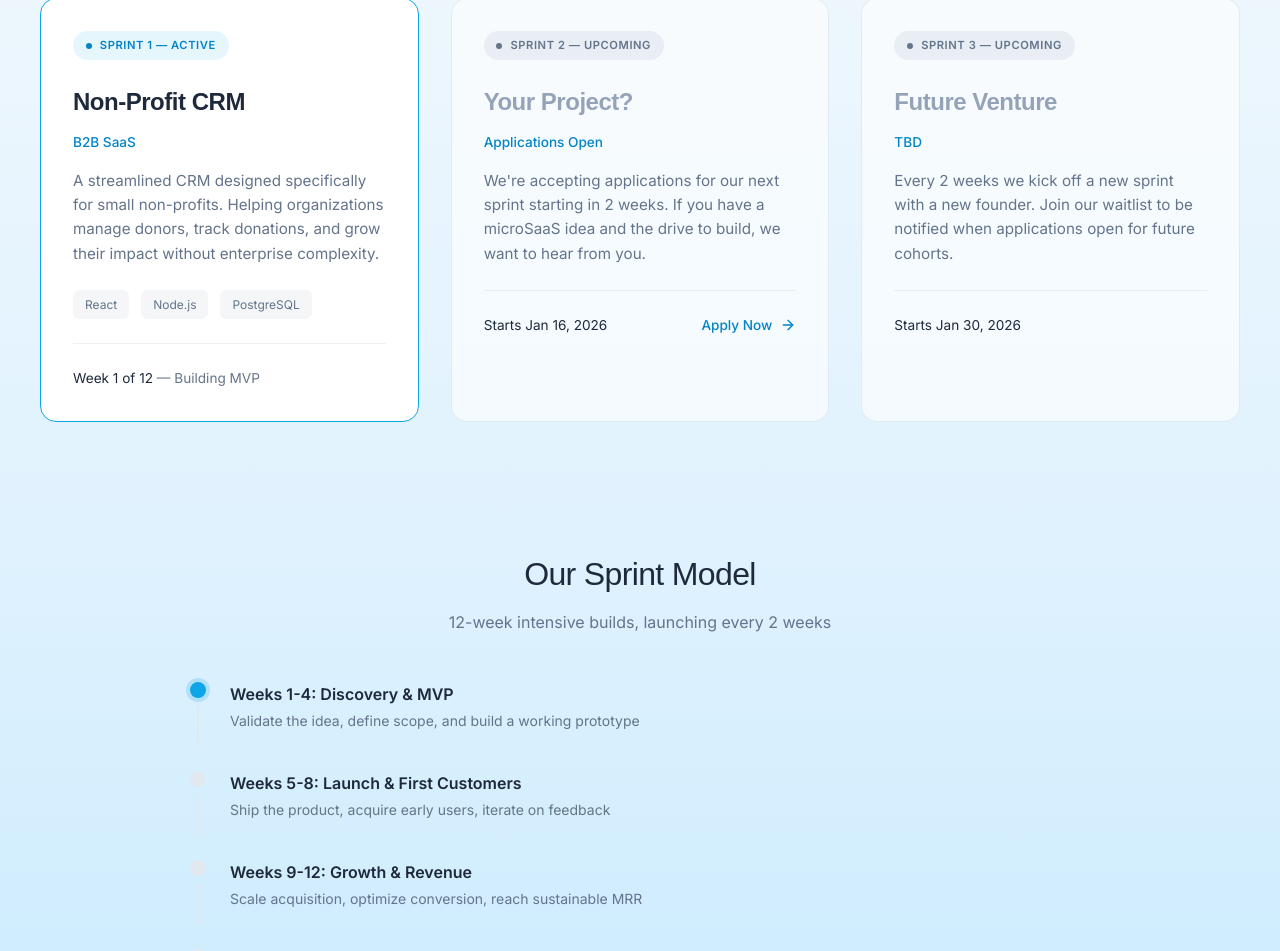
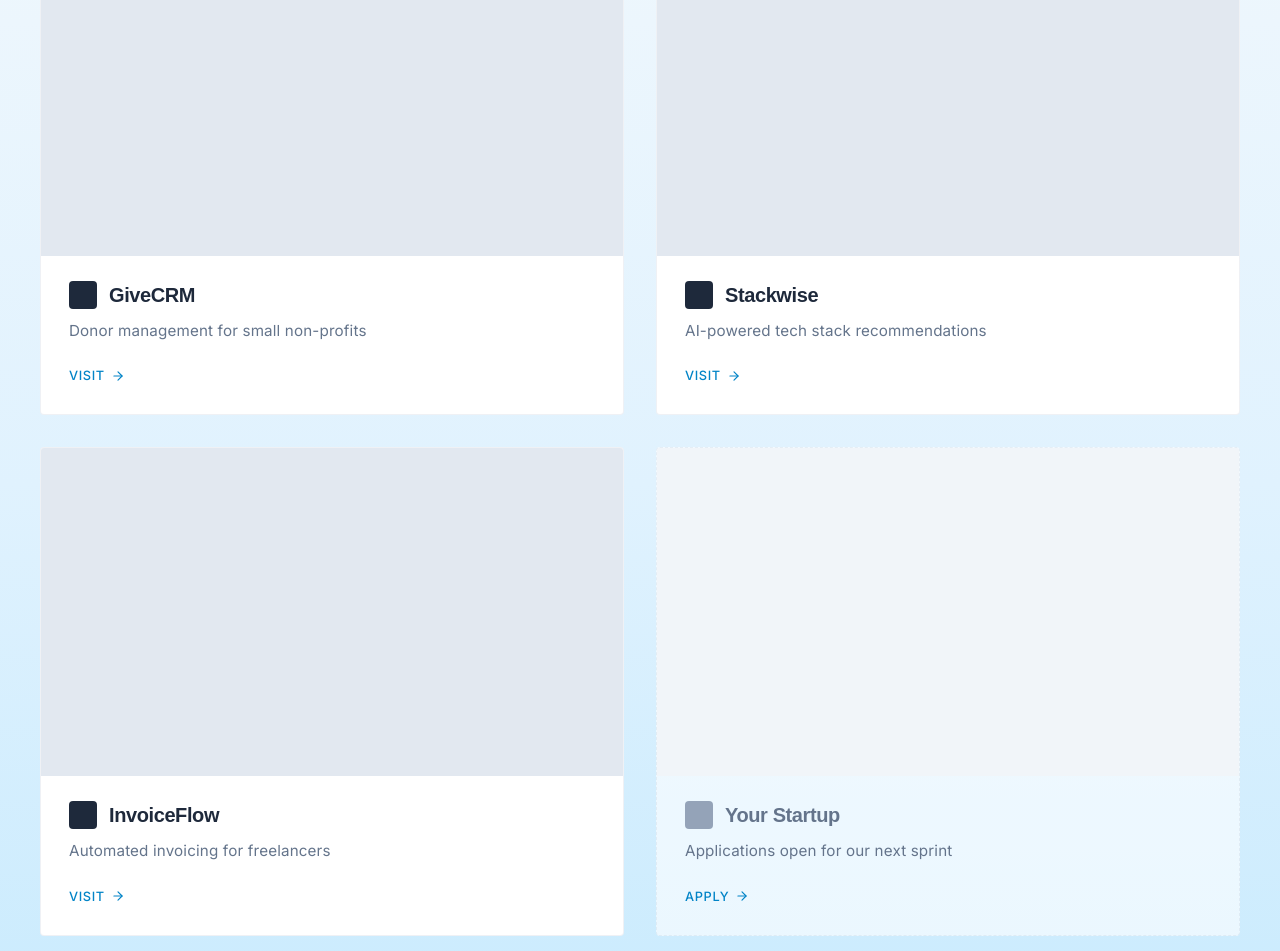
Before and after one commit to Flaryiest/dolos, a React (Vite) app in the folder web/: page /portfolio in a window 1280 px wide. Shown: the part 440-1391 px from the top of the page. Built offline with nearby package versions, Linux system fonts and the light colour scheme.

Commit message:
portfolio page redo

```diff
--- a/web/src/pages/portfolio/portfolio.css
+++ b/web/src/pages/portfolio/portfolio.css
@@ -5,9 +5,9 @@
 
 /* Hero Section */
 .portfolio-hero {
-    padding: 8rem 2rem 4rem;
+    padding: 8rem 2rem 3rem;
     text-align: center;
-    max-width: 900px;
+    max-width: 800px;
     margin: 0 auto;
 }
 
@@ -15,7 +15,7 @@
     font-size: 0.75rem;
     font-weight: 600;
     text-transform: uppercase;
-    letter-spacing: 0.1em;
+    letter-spacing: 0.15em;
     color: #0284c7;
     margin-bottom: 1.5rem;
 }
@@ -27,279 +27,138 @@
     color: #1e293b;
     letter-spacing: -0.03em;
     line-height: 1.1;
-    margin-bottom: 1.5rem;
+    margin-bottom: 1rem;
 }
 
 .portfolio-hero p {
-    font-size: 1.25rem;
+    font-size: 1.125rem;
     color: #64748b;
     line-height: 1.6;
-    max-width: 600px;
-    margin: 0 auto;
 }
 
 /* Portfolio Grid */
 .portfolio-section {
-    padding: 4rem 2rem;
+    padding: 2rem 2rem 6rem;
     max-width: 1200px;
     margin: 0 auto;
 }
 
 .portfolio-grid {
     display: grid;
-    grid-template-columns: repeat(auto-fit, minmax(350px, 1fr));
+    grid-template-columns: repeat(2, 1fr);
     gap: 2rem;
 }
 
-.portfolio-card {
+/* Project Card */
+.project-card {
     background: white;
-    border: 1px solid rgba(148, 163, 184, 0.2);
-    border-radius: 16px;
-    padding: 2rem;
-    transition: all 0.3s ease;
-    position: relative;
+    border-radius: 4px;
+    overflow: hidden;
+    border: 1px solid rgba(148, 163, 184, 0.15);
+    transition: all 0.25s ease;
+}
+
+.project-card:hover {
+    box-shadow: 0 8px 30px rgba(0, 0, 0, 0.08);
+}
+
+.project-card.upcoming {
+    background: rgba(255, 255, 255, 0.6);
+    border-style: dashed;
+}
+
+.project-screenshot {
+    width: 100%;
+    aspect-ratio: 16 / 9;
     overflow: hidden;
 }
 
-.portfolio-card:hover {
-    transform: translateY(-4px);
-    box-shadow: 0 20px 40px rgba(0, 0, 0, 0.08);
+.screenshot-placeholder {
+    width: 100%;
+    height: 100%;
+    background: #e2e8f0;
 }
 
-.portfolio-card.active {
-    border-color: #0ea5e9;
+.project-card.upcoming .screenshot-placeholder {
+    background: #f1f5f9;
 }
 
-.card-status {
-    display: inline-flex;
-    align-items: center;
-    gap: 0.5rem;
-    font-size: 0.7rem;
-    font-weight: 600;
-    text-transform: uppercase;
-    letter-spacing: 0.05em;
-    padding: 0.4rem 0.8rem;
-    border-radius: 20px;
-    margin-bottom: 1.5rem;
+.project-info {
+    padding: 1.5rem 1.75rem 1.75rem;
 }
 
-.card-status.active {
-    background: rgba(14, 165, 233, 0.1);
-    color: #0284c7;
+.project-header {
+    display: flex;
+    align-items: center;
+    gap: 0.75rem;
+    margin-bottom: 0.625rem;
 }
 
-.card-status.upcoming {
-    background: rgba(148, 163, 184, 0.15);
+.project-logo {
+    width: 28px;
+    height: 28px;
+    background: #1e293b;
+    border-radius: 4px;
+    flex-shrink: 0;
+}
+
+.project-card.upcoming .project-logo {
+    background: #94a3b8;
+}
+
+.project-header h3 {
+    font-family: "Bricolage Grotesque", sans-serif;
+    font-size: 1.25rem;
+    font-weight: 600;
+    color: #1e293b;
+    letter-spacing: -0.02em;
+}
+
+.project-card.upcoming .project-header h3 {
     color: #64748b;
 }
 
-.card-status.completed {
-    background: rgba(34, 197, 94, 0.1);
-    color: #16a34a;
+.project-tagline {
+    font-size: 0.95rem;
+    color: #64748b;
+    line-height: 1.5;
+    margin-bottom: 1.25rem;
+    letter-spacing: 0.01em;
 }
 
-.status-dot {
-    width: 6px;
-    height: 6px;
-    border-radius: 50%;
-    background: currentColor;
-    animation: pulse 2s infinite;
-}
-
-@keyframes pulse {
-    0%, 100% { opacity: 1; }
-    50% { opacity: 0.5; }
-}
-
-.card-status.upcoming .status-dot,
-.card-status.completed .status-dot {
-    animation: none;
-}
-
-.portfolio-card h3 {
-    font-family: "Bricolage Grotesque", sans-serif;
-    font-size: 1.5rem;
-    font-weight: 600;
-    color: #1e293b;
-    margin-bottom: 0.75rem;
-    letter-spacing: -0.02em;
-}
-
-.portfolio-card .card-type {
-    font-size: 0.85rem;
-    color: #0284c7;
-    font-weight: 500;
-    margin-bottom: 1rem;
-}
-
-.portfolio-card p {
-    font-size: 0.95rem;
-    color: #64748b;
-    line-height: 1.6;
-    margin-bottom: 1.5rem;
-}
-
-.card-meta {
-    display: flex;
-    flex-wrap: wrap;
-    gap: 0.75rem;
-    margin-bottom: 1.5rem;
-}
-
-.meta-tag {
-    font-size: 0.75rem;
-    color: #64748b;
-    background: rgba(148, 163, 184, 0.1);
-    padding: 0.35rem 0.75rem;
-    border-radius: 6px;
-}
-
-.card-footer {
-    display: flex;
-    align-items: center;
-    justify-content: space-between;
-    padding-top: 1.5rem;
-    border-top: 1px solid rgba(148, 163, 184, 0.15);
-}
-
-.sprint-info {
-    font-size: 0.85rem;
-    color: #64748b;
-}
-
-.sprint-info strong {
-    color: #1e293b;
-}
-
-.card-link {
+.project-link {
     display: inline-flex;
     align-items: center;
-    gap: 0.5rem;
-    font-size: 0.85rem;
+    gap: 0.375rem;
+    font-size: 0.8rem;
     font-weight: 500;
     color: #0284c7;
     text-decoration: none;
+    text-transform: uppercase;
+    letter-spacing: 0.05em;
     transition: gap 0.2s ease;
 }
 
-.card-link:hover {
-    gap: 0.75rem;
+.project-link:hover {
+    gap: 0.625rem;
 }
 
-.card-link svg {
-    width: 16px;
-    height: 16px;
-}
-
-/* Coming Soon Cards */
-.portfolio-card.coming-soon {
-    background: rgba(255, 255, 255, 0.6);
-}
-
-.portfolio-card.coming-soon h3 {
-    color: #94a3b8;
-}
-
-/* Sprint Timeline */
-.sprint-section {
-    padding: 4rem 2rem;
-    max-width: 900px;
-    margin: 0 auto;
-}
-
-.sprint-section h2 {
-    font-family: "Bricolage Grotesque", sans-serif;
-    font-size: 2rem;
-    font-weight: 500;
-    color: #1e293b;
-    text-align: center;
-    margin-bottom: 0.75rem;
-    letter-spacing: -0.02em;
-}
-
-.sprint-section > p {
-    text-align: center;
-    color: #64748b;
-    margin-bottom: 3rem;
-}
-
-.sprint-timeline {
-    display: flex;
-    flex-direction: column;
-    gap: 1rem;
-}
-
-.sprint-item {
-    display: flex;
-    gap: 1.5rem;
-    align-items: flex-start;
-}
-
-.sprint-marker {
-    display: flex;
-    flex-direction: column;
-    align-items: center;
-    gap: 0.5rem;
-}
-
-.sprint-dot {
-    width: 12px;
-    height: 12px;
-    border-radius: 50%;
-    background: #e2e8f0;
-    border: 2px solid #e2e8f0;
-}
-
-.sprint-dot.active {
-    background: #0ea5e9;
-    border-color: #0ea5e9;
-    box-shadow: 0 0 0 4px rgba(14, 165, 233, 0.2);
-}
-
-.sprint-dot.completed {
-    background: #22c55e;
-    border-color: #22c55e;
-}
-
-.sprint-line {
-    width: 2px;
-    height: 40px;
-    background: #e2e8f0;
-}
-
-.sprint-content {
-    flex: 1;
-    padding-bottom: 1.5rem;
-}
-
-.sprint-content h4 {
-    font-size: 1rem;
-    font-weight: 600;
-    color: #1e293b;
-    margin-bottom: 0.25rem;
-}
-
-.sprint-content p {
-    font-size: 0.875rem;
-    color: #64748b;
-}
-
-.sprint-content span {
-    font-size: 0.75rem;
-    color: #94a3b8;
+.project-link svg {
+    width: 14px;
+    height: 14px;
 }
 
 /* Investor CTA */
 .investor-cta {
-    padding: 6rem 2rem;
+    padding: 5rem 2rem 6rem;
     text-align: center;
-    max-width: 700px;
+    max-width: 600px;
     margin: 0 auto;
 }
 
 .investor-cta h2 {
     font-family: "Bricolage Grotesque", sans-serif;
-    font-size: 2.5rem;
+    font-size: 2rem;
     font-weight: 500;
     color: #1e293b;
     margin-bottom: 1rem;
@@ -307,7 +166,7 @@
 }
 
 .investor-cta p {
-    font-size: 1.1rem;
+    font-size: 1rem;
     color: #64748b;
     margin-bottom: 2rem;
     line-height: 1.6;
@@ -319,7 +178,7 @@
     gap: 0.5rem;
     background: #0284c7;
     color: white;
-    padding: 1rem 2rem;
+    padding: 0.875rem 1.75rem;
     border-radius: 8px;
     font-weight: 500;
     text-decoration: none;
@@ -332,16 +191,36 @@
 }
 
 /* Responsive */
+@media (max-width: 900px) {
+    .portfolio-grid {
+        grid-template-columns: 1fr;
+        max-width: 500px;
+        margin: 0 auto;
+    }
+}
+
 @media (max-width: 768px) {
+    .portfolio-hero {
+        padding: 8rem 1.5rem 2rem;
+    }
+
     .portfolio-hero h1 {
         font-size: 2.5rem;
     }
 
+    .portfolio-section {
+        padding: 2rem 1.5rem 4rem;
+    }
+
     .portfolio-grid {
-        grid-template-columns: 1fr;
+        max-width: none;
+    }
+
+    .investor-cta {
+        padding: 3rem 1.5rem 5rem;
     }
 
     .investor-cta h2 {
-        font-size: 2rem;
+        font-size: 1.75rem;
     }
 }
--- a/web/src/pages/portfolio/portfolio.tsx
+++ b/web/src/pages/portfolio/portfolio.tsx
@@ -4,6 +4,33 @@ import Footer from "../../components/footer/footer.tsx"
 import { Link } from "react-router-dom"
 
 export default function PortfolioPage() {
+    const projects = [
+        {
+            name: "GiveCRM",
+            tagline: "Donor management for small non-profits",
+            url: "https://givecrm.io",
+            status: "active"
+        },
+        {
+            name: "Stackwise",
+            tagline: "AI-powered tech stack recommendations",
+            url: "https://stackwise.dev",
+            status: "active"
+        },
+        {
+            name: "InvoiceFlow",
+            tagline: "Automated invoicing for freelancers",
+            url: "https://invoiceflow.co",
+            status: "active"
+        },
+        {
+            name: "Your Startup",
+            tagline: "Applications open for our next sprint",
+            url: "/contact",
+            status: "upcoming"
+        }
+    ]
+
     return <>
         <Navbar />
         <div className="portfolio-page">
@@ -11,126 +38,50 @@ export default function PortfolioPage() {
             <div className="portfolio-hero">
                 <p className="portfolio-label">Portfolio</p>
                 <h1>Studio Companies</h1>
-                <p>We partner with ambitious young founders to build microSaaS products. Here's what we're working on.</p>
+                <p>We partner with ambitious young founders to build microSaaS products.</p>
             </div>
 
             {/* Portfolio Grid */}
             <div className="portfolio-section">
                 <div className="portfolio-grid">
-                    {/* Active Project */}
-                    <div className="portfolio-card active">
-                        <div className="card-status active">
-                            <span className="status-dot"></span>
-                            Sprint 1 — Active
+                    {projects.map((project, index) => (
+                        <div className={`project-card ${project.status}`} key={index}>
+                            <div className="project-screenshot">
+                                <div className="screenshot-placeholder"></div>
                             </div>
-                        <h3>Non-Profit CRM</h3>
-                        <div className="card-type">B2B SaaS</div>
-                        <p>A streamlined CRM designed specifically for small non-profits. Helping organizations manage donors, track donations, and grow their impact without enterprise complexity.</p>
-                        <div className="card-meta">
-                            <span className="meta-tag">React</span>
-                            <span className="meta-tag">Node.js</span>
-                            <span className="meta-tag">PostgreSQL</span>
+                            <div className="project-info">
+                                <div className="project-header">
+                                    <div className="project-logo"></div>
+                                    <h3>{project.name}</h3>
                                 </div>
-                        <div className="card-footer">
-                            <div className="sprint-info">
-                                <strong>Week 1 of 12</strong> — Building MVP
-                            </div>
-                        </div>
-                    </div>
-
-                    {/* Coming Soon */}
-                    <div className="portfolio-card coming-soon">
-                        <div className="card-status upcoming">
-                            <span className="status-dot"></span>
-                            Sprint 2 — Upcoming
-                        </div>
-                        <h3>Your Project?</h3>
-                        <div className="card-type">Applications Open</div>
-                        <p>We're accepting applications for our next sprint starting in 2 weeks. If you have a microSaaS idea and the drive to build, we want to hear from you.</p>
-                        <div className="card-footer">
-                            <div className="sprint-info">
-                                <strong>Starts Jan 16, 2026</strong>
-                            </div>
-                            <Link to="/contact" className="card-link">
-                                Apply Now
+                                <p className="project-tagline">{project.tagline}</p>
+                                {project.status === "upcoming" ? (
+                                    <Link to={project.url} className="project-link">
+                                        Apply
                                         <svg viewBox="0 0 24 24" fill="none" stroke="currentColor" strokeWidth="2" strokeLinecap="round" strokeLinejoin="round">
                                             <line x1="5" y1="12" x2="19" y2="12"></line>
                                             <polyline points="12 5 19 12 12 19"></polyline>
                                         </svg>
                                     </Link>
+                                ) : (
+                                    <a href={project.url} target="_blank" rel="noopener noreferrer" className="project-link">
+                                        Visit
+                                        <svg viewBox="0 0 24 24" fill="none" stroke="currentColor" strokeWidth="2" strokeLinecap="round" strokeLinejoin="round">
+                                            <line x1="5" y1="12" x2="19" y2="12"></line>
+                                            <polyline points="12 5 19 12 12 19"></polyline>
+                                        </svg>
+                                    </a>
+                                )}
                             </div>
                         </div>
-
-                    {/* Future Slot */}
-                    <div className="portfolio-card coming-soon">
-                        <div className="card-status upcoming">
-                            <span className="status-dot"></span>
-                            Sprint 3 — Upcoming
-                        </div>
-                        <h3>Future Venture</h3>
-                        <div className="card-type">TBD</div>
-                        <p>Every 2 weeks we kick off a new sprint with a new founder. Join our waitlist to be notified when applications open for future cohorts.</p>
-                        <div className="card-footer">
-                            <div className="sprint-info">
-                                <strong>Starts Jan 30, 2026</strong>
-                            </div>
-                        </div>
-                    </div>
-                </div>
-            </div>
-
-            {/* Sprint Timeline */}
-            <div className="sprint-section">
-                <h2>Our Sprint Model</h2>
-                <p>12-week intensive builds, launching every 2 weeks</p>
-
-                <div className="sprint-timeline">
-                    <div className="sprint-item">
-                        <div className="sprint-marker">
-                            <div className="sprint-dot active"></div>
-                            <div className="sprint-line"></div>
-                        </div>
-                        <div className="sprint-content">
-                            <h4>Weeks 1-4: Discovery & MVP</h4>
-                            <p>Validate the idea, define scope, and build a working prototype</p>
-                        </div>
-                    </div>
-                    <div className="sprint-item">
-                        <div className="sprint-marker">
-                            <div className="sprint-dot"></div>
-                            <div className="sprint-line"></div>
-                        </div>
-                        <div className="sprint-content">
-                            <h4>Weeks 5-8: Launch & First Customers</h4>
-                            <p>Ship the product, acquire early users, iterate on feedback</p>
-                        </div>
-                    </div>
-                    <div className="sprint-item">
-                        <div className="sprint-marker">
-                            <div className="sprint-dot"></div>
-                            <div className="sprint-line"></div>
-                        </div>
-                        <div className="sprint-content">
-                            <h4>Weeks 9-12: Growth & Revenue</h4>
-                            <p>Scale acquisition, optimize conversion, reach sustainable MRR</p>
-                        </div>
-                    </div>
-                    <div className="sprint-item">
-                        <div className="sprint-marker">
-                            <div className="sprint-dot"></div>
-                        </div>
-                        <div className="sprint-content">
-                            <h4>Ongoing: Support & Network</h4>
-                            <p>Continued mentorship and access to the Foundry community</p>
-                        </div>
-                    </div>
+                    ))}
                 </div>
             </div>
 
             {/* Investor CTA */}
             <div className="investor-cta">
                 <h2>Interested in our portfolio?</h2>
-                <p>We're always open to connecting with investors who believe in backing the next generation of founders. Let's talk.</p>
+                <p>We're always open to connecting with investors who believe in backing the next generation of founders.</p>
                 <Link to="/contact">
                     Get in Touch
                     <svg width="20" height="20" viewBox="0 0 24 24" fill="none" stroke="currentColor" strokeWidth="2" strokeLinecap="round" strokeLinejoin="round">
```
Lines whose indentation alone changed are shown as unchanged.
